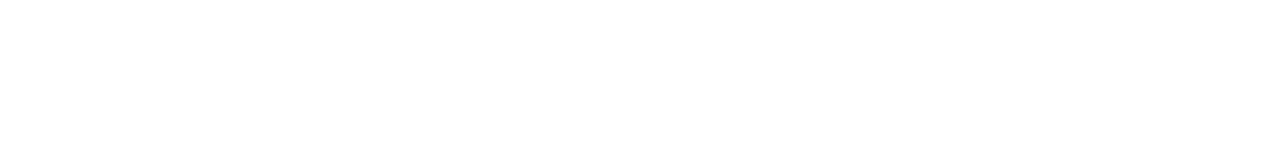
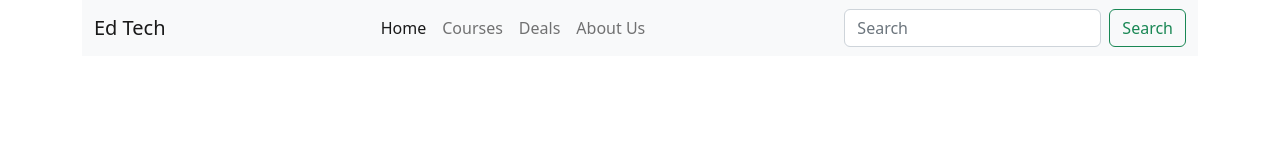
Before and after one commit to Njmilon/ed-tech, a plain HTML site: page index.html in a window 1280 px wide. Drawn offline with nearby package versions, Linux system fonts and the light colour scheme.

Commit message:
header complete

```diff
--- a/index.html
+++ b/index.html
@@ -3,12 +3,50 @@
   <head>
     <meta charset="utf-8">
     <meta name="viewport" content="width=device-width, initial-scale=1">
-    <title>Bootstrap demo</title>
+    <title>Ed-Tech</title>
+
+    <!-- bootstrap css cdn  -->
     <link href="https://cdn.jsdelivr.net/npm/bootstrap@5.2.0/dist/css/bootstrap.min.css" rel="stylesheet" integrity="sha384-gH2yIJqKdNHPEq0n4Mqa/HGKIhSkIHeL5AyhkYV8i59U5AR6csBvApHHNl/vI1Bx" crossorigin="anonymous">
   </head>
   <body>
 
+    <div class="container">
+        <!-- navbar here  -->
+        <header>
+            <nav class="navbar navbar-expand-lg bg-light">
+                <div class="container-fluid">
+                  <a class="navbar-brand" href="#">Ed Tech</a>
+                  <button class="navbar-toggler" type="button" data-bs-toggle="collapse" data-bs-target="#navbarSupportedContent" aria-controls="navbarSupportedContent" aria-expanded="false" aria-label="Toggle navigation">
+                    <span class="navbar-toggler-icon"></span>
+                  </button>
+                  <div class="collapse navbar-collapse" id="navbarSupportedContent">
+                    <ul class="navbar-nav mx-auto mb-2 mb-lg-0">
+                      <li class="nav-item">
+                        <a class="nav-link active" aria-current="page" href="#">Home</a>
+                      </li>
+                      <li class="nav-item">
+                        <a class="nav-link" href="#">Courses</a>
+                      </li>
+                      <li class="nav-item">
+                        <a class="nav-link" href="#">Deals</a>
+                      </li>
+                      <li class="nav-item">
+                        <a class="nav-link" href="#">About Us</a>
+                      </li>
 
+                    </ul>
+                    <form class="d-flex" role="search">
+                      <input class="form-control me-2" type="search" placeholder="Search" aria-label="Search">
+                      <button class="btn btn-outline-success" type="submit">Search</button>
+                    </form>
+                  </div>
+                </div>
+              </nav>
+        </header>
+
+        <!-- slider here  -->
+
+</div>
 
     <script src="https://cdn.jsdelivr.net/npm/bootstrap@5.2.0/dist/js/bootstrap.bundle.min.js" integrity="sha384-A3rJD856KowSb7dwlZdYEkO39Gagi7vIsF0jrRAoQmDKKtQBHUuLZ9AsSv4jD4Xa" crossorigin="anonymous"></script>
   </body>
```
